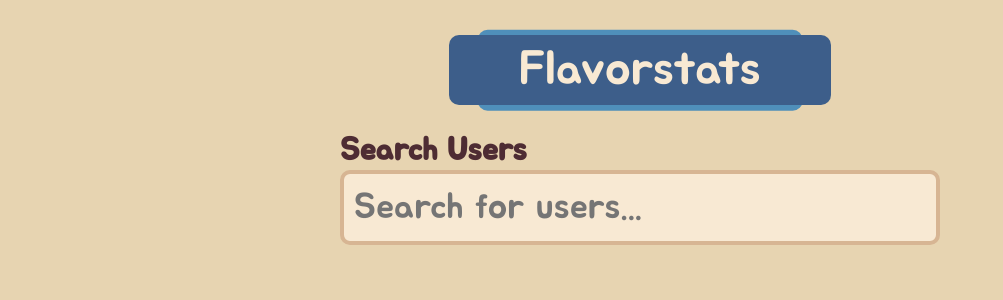
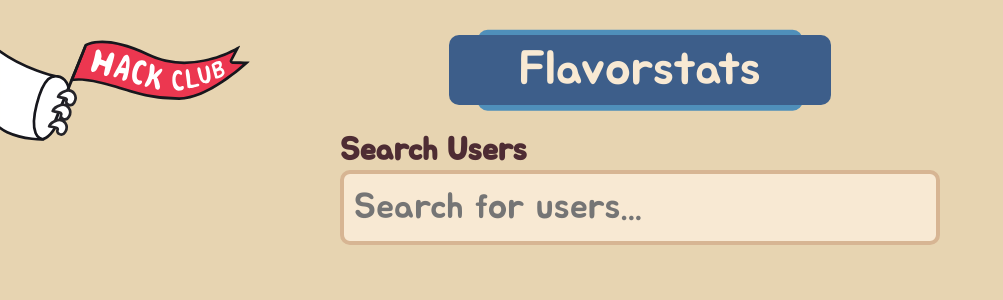
Before and after one commit to Felix-HC/Flavorstats, a React (Vite) app: page / in a window 1280 px wide. Shown: the top 300 px of the page, without its empty margins (0-1003 px from the left). Built offline with nearby package versions, Linux system fonts and the light colour scheme.

Commit message:
feat: add hackclub orpheus

```diff
--- a/src/App.css
+++ b/src/App.css
@@ -138,3 +138,17 @@
     color: var(--text-3);
     font-size: 36px;
 }
+
+@media screen and (max-width: 1000px) {
+    #orpheus-flag {
+        display: none;
+    }
+}
+
+#orpheus-flag {
+    position: absolute;
+    top: 20px;
+    left: 0;
+    z-index: 3;
+    width: 250px;
+}
--- a/src/App.tsx
+++ b/src/App.tsx
@@ -1,4 +1,5 @@
-import { useEffect, useState } from 'react'
+import OrpheusFlagLeftSvg from "./assets/svgs/flag-orpheus-left.svg";
+import { useState } from 'react'
 
 import './App.css'
 
@@ -29,6 +30,7 @@ function App() {
 
   return (
     <div id="app">
+      <img src={OrpheusFlagLeftSvg} id="orpheus-flag" />
       <header>
         <div id="app-title">
           <p id="app-title-surface">Flavorstats</p>
```
Also changed, not shown: src/assets/svgs/flag-orpheus-left.svg (added).
